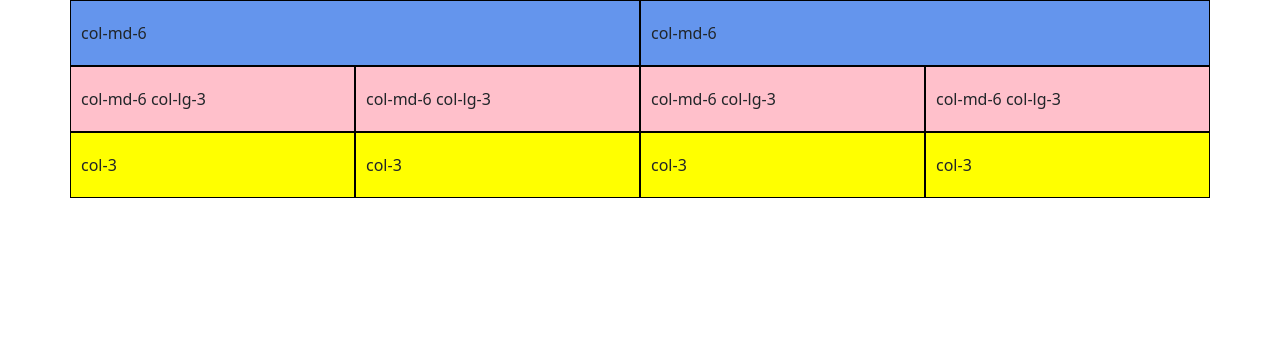
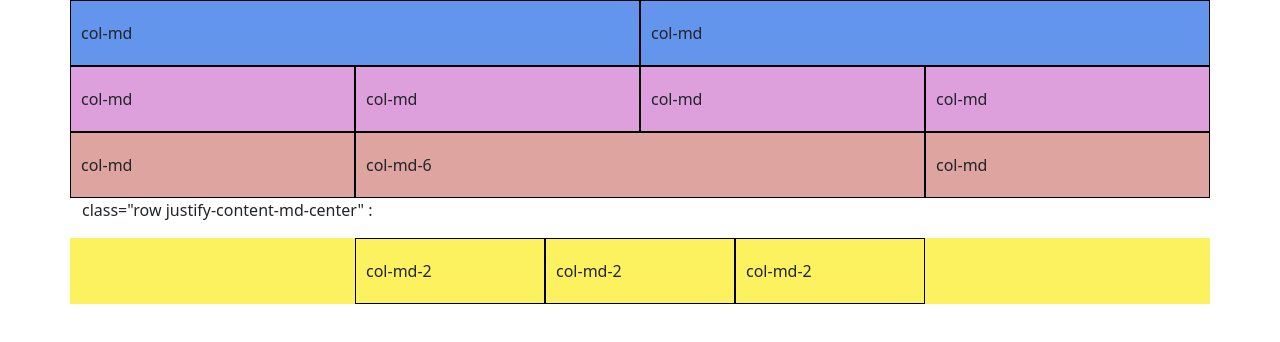
Before and after one commit to Arshiash80/first-bootstrap, a plain HTML site: page index.html in a window 1280 px wide. Drawn offline with nearby package versions, Linux system fonts and the light colour scheme.

Commit message:
Bootstrap flex grid examples.

```diff
--- a/index.html
+++ b/index.html
@@ -21,25 +21,31 @@
 
     <div class="container">
         <div class="row" style="background-color: cornflowerblue;">
-            <div class="col-md-6" >col-md-6</div>
-            <div class="col-md-6" >col-md-6</div>
+            <div class="col-md" >col-md</div>
+            <div class="col-md" >col-md</div>
         </div>
 
-        <div class="row" style="background-color: pink;">
-            <div class="col-md-6 col-lg-3" >col-md-6 col-lg-3</div>
-            <div class="col-md-6 col-lg-3" >col-md-6 col-lg-3</div>
-            <div class="col-md-6 col-lg-3" >col-md-6 col-lg-3</div>
-            <div class="col-md-6 col-lg-3" >col-md-6 col-lg-3</div>
+        <div class="row" style="background-color: plum;">
+          <div class="col-md" >col-md</div>
+          <div class="col-md" >col-md</div>
+          <div class="col-md" >col-md</div>
+          <div class="col-md" >col-md</div>
         </div>
 
-        <div class="row" style="background-color: yellow;">
-            <div class="col-3" >col-3</div>
-            <div class="col-3" >col-3</div>
-            <div class="col-3" >col-3</div>
-            <div class="col-3" >col-3</div>
+        <div class="row" style="background-color: rgb(221, 164, 160);">
+          <div class="col-md" >col-md</div>
+          <div class="col-md-6" >col-md-6</div>
+          <div class="col-md" >col-md</div>
         </div>
 
-    </div>
+        <p>class="row justify-content-md-center" :</p>
+        <div class="row justify-content-md-center" style="background-color: rgb(252, 241, 95);">
+          <div class="col-md-2" >col-md-2</div>
+          <div class="col-md-2" >col-md-2</div>
+          <div class="col-md-2" >col-md-2</div>
+        </div>
+
+      </div>
 
     <!-- Bootstrap Bundle with Popper -->
     <script src="https://cdn.jsdelivr.net/npm/bootstrap@5.0.0-beta1/dist/js/bootstrap.bundle.min.js" integrity="sha384-ygbV9kiqUc6oa4msXn9868pTtWMgiQaeYH7/t7LECLbyPA2x65Kgf80OJFdroafW" crossorigin="anonymous"></script>
```
